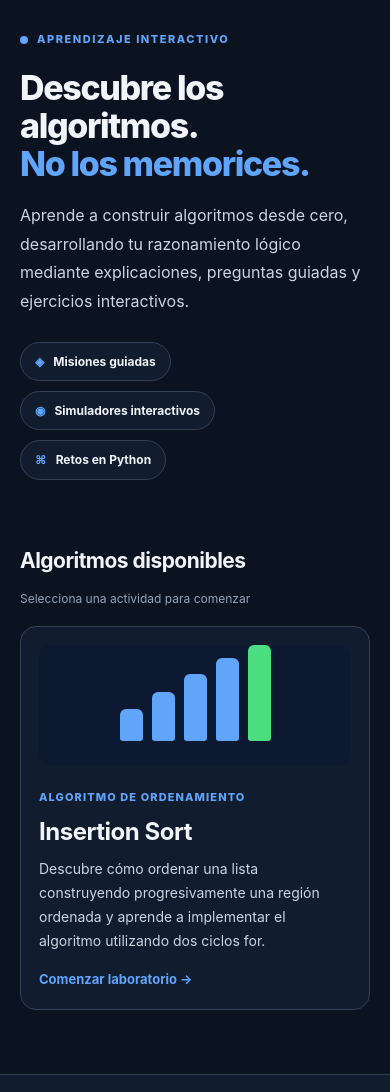
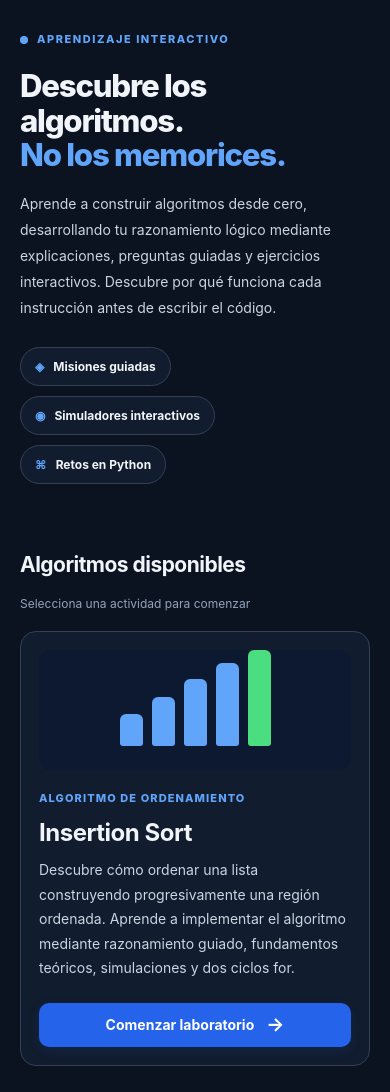
Before and after one commit to HeberRaz/Python-IA, a plain HTML site: page docs/index.html in a window 390 px wide. Shown: the part 100-1192 px from the top of the page. Drawn offline with Linux system fonts and the light colour scheme.

Commit message:
Apariencia de botón en el menu principal

```diff
--- a/docs/index.html
+++ b/docs/index.html
@@ -14,6 +14,8 @@
         content="Aprende algoritmos de programación mediante actividades interactivas, simuladores y retos en Python."
     >
 
+    <meta name="theme-color" content="#0b1220">
+
     <title>Laboratorio de Algoritmos | Python-IA</title>
 
     <link rel="stylesheet" href="./style.css">
@@ -21,15 +23,16 @@
 
 <body>
 
+    <!-- Encabezado principal -->
     <header class="header">
         <div class="header-inner">
 
             <div class="brand">
-                <div class="brand-icon">
+                <div class="brand-icon" aria-hidden="true">
                     { }
                 </div>
 
-                <div>
+                <div class="brand-content">
                     <span class="eyebrow">
                         LABORATORIO DE ALGORITMOS
                     </span>
@@ -49,13 +52,14 @@
 
     <main>
 
-        <section class="hero">
+        <!-- Presentación -->
+        <section class="hero" aria-labelledby="hero-title">
 
             <div class="section-kicker">
                 APRENDIZAJE INTERACTIVO
             </div>
 
-            <h1>
+            <h1 id="hero-title">
                 Descubre los algoritmos.
                 <br>
                 <span>No los memorices.</span>
@@ -63,25 +67,35 @@
 
             <p class="lead">
                 Aprende a construir algoritmos desde cero,
-                desarrollando tu razonamiento lógico
-                mediante explicaciones, preguntas guiadas
-                y ejercicios interactivos.
+                desarrollando tu razonamiento lógico mediante
+                explicaciones, preguntas guiadas y ejercicios
+                interactivos.
+
+                Descubre por qué funciona cada instrucción
+                antes de escribir el código.
             </p>
 
+            <!-- Características del laboratorio -->
             <div class="features">
 
                 <span class="feature">
-                    <span class="feature-symbol">◈</span>
+                    <span class="feature-symbol" aria-hidden="true">
+                        ◈
+                    </span>
                     Misiones guiadas
                 </span>
 
                 <span class="feature">
-                    <span class="feature-symbol">◉</span>
+                    <span class="feature-symbol" aria-hidden="true">
+                        ◉
+                    </span>
                     Simuladores interactivos
                 </span>
 
                 <span class="feature">
-                    <span class="feature-symbol">⌘</span>
+                    <span class="feature-symbol" aria-hidden="true">
+                        ⌘
+                    </span>
                     Retos en Python
                 </span>
 
@@ -89,18 +103,30 @@
 
         </section>
 
-        <section class="activities">
+        <!-- Catálogo de algoritmos -->
+        <section
+            class="activities"
+            aria-labelledby="activities-title"
+        >
 
             <div class="section-heading">
-                <h2>Algoritmos disponibles</h2>
-                <p>Selecciona una actividad para comenzar</p>
+                <h2 id="activities-title">
+                    Algoritmos disponibles
+                </h2>
+
+                <p>
+                    Selecciona una actividad para comenzar
+                </p>
             </div>
 
+            <!-- Tarjeta de Insertion Sort -->
             <a
                 class="course-card"
                 href="./algorithms/insertion-sort/"
+                aria-label="Comenzar laboratorio de Insertion Sort"
             >
 
+                <!-- Visualización decorativa -->
                 <div class="course-visual" aria-hidden="true">
                     <div class="bar"></div>
                     <div class="bar"></div>
@@ -109,24 +135,43 @@
                     <div class="bar"></div>
                 </div>
 
+                <!-- Información de la actividad -->
                 <div class="course-body">
 
                     <span class="course-label">
                         ALGORITMO DE ORDENAMIENTO
                     </span>
 
-                    <h3>Insertion Sort</h3>
+                    <h3>
+                        Insertion Sort
+                    </h3>
 
                     <p>
                         Descubre cómo ordenar una lista
                         construyendo progresivamente una
-                        región ordenada y aprende a
-                        implementar el algoritmo
-                        utilizando dos ciclos for.
+                        región ordenada.
+
+                        Aprende a implementar el algoritmo
+                        mediante razonamiento guiado,
+                        fundamentos teóricos, simulaciones
+                        y dos ciclos for.
                     </p>
 
-                    <span class="open-label">
-                        Comenzar laboratorio →
+                    <!--
+                        Botón visual:
+                        La tarjeta completa es un enlace.
+                        Por eso utilizamos un span y no
+                        un botón dentro de otro enlace.
+                    -->
+                    <span class="course-button">
+                        Comenzar laboratorio
+
+                        <span
+                            class="course-button-arrow"
+                            aria-hidden="true"
+                        >
+                            →
+                        </span>
                     </span>
 
                 </div>
@@ -137,12 +182,17 @@
 
     </main>
 
+    <!-- Pie de página -->
     <footer class="footer">
         <div class="footer-inner">
 
-            <p>Python-IA · Laboratorio de Algoritmos</p>
+            <p>
+                Python-IA · Laboratorio de Algoritmos
+            </p>
 
-            <p>Aprende · Experimenta · Programa</p>
+            <p>
+                Aprende · Experimenta · Programa
+            </p>
 
         </div>
     </footer>
--- a/docs/style.css
+++ b/docs/style.css
@@ -5,13 +5,14 @@
 
    01. Design tokens
    02. Reset y estilos globales
-   03. Header
-   04. Contenido principal
-   05. Presentación y características
-   06. Actividades
-   07. Footer
-   08. Responsive
-   09. Accesibilidad
+   03. Layout y encabezado
+   04. Presentación
+   05. Características
+   06. Catálogo de algoritmos
+   07. Tarjetas y botones
+   08. Footer
+   09. Responsive
+   10. Accesibilidad
    ============================================================ */
 
 
@@ -22,32 +23,34 @@
 :root {
     color-scheme: dark;
 
-    /* Backgrounds */
+    /* Fondos */
     --background: #0b1220;
     --surface: #111c2e;
     --surface-raised: #172840;
+    --surface-visual: #0d1930;
 
-    /* Borders */
+    /* Bordes */
     --border: #334155;
 
-    /* Typography */
+    /* Texto */
     --text: #f1f5f9;
     --muted: #cbd5e1;
     --subtle: #94a3b8;
 
-    /* Accent colors */
+    /* Colores de interacción */
     --accent: #60a5fa;
     --accent-strong: #2563eb;
+    --accent-hover: #1d4ed8;
     --success: #4ade80;
 
     /* Layout */
     --content-width: 1120px;
     --radius: 16px;
 
-    /* Motion */
+    /* Transiciones */
     --transition-fast: 180ms ease;
 
-    /* Fonts */
+    /* Tipografía */
     --font-family:
         -apple-system,
         BlinkMacSystemFont,
@@ -80,6 +83,9 @@ html {
 }
 
 body {
+    display: flex;
+    flex-direction: column;
+
     min-height: 100vh;
     margin: 0;
 
@@ -88,16 +94,13 @@ body {
 
     color: var(--text);
     background: var(--background);
+
+    -webkit-font-smoothing: antialiased;
 }
 
 a {
     color: inherit;
     text-decoration: none;
-}
-
-a:focus-visible {
-    outline: 3px solid var(--accent);
-    outline-offset: 4px;
 }
 
 h1,
@@ -108,13 +111,14 @@ p {
 }
 
 code {
-    font-family: var(--font-mono);
+    padding: 2px 5px;
 
-    padding: 2px 5px;
     border-radius: 4px;
 
     background: var(--surface-raised);
     color: var(--text);
+
+    font-family: var(--font-mono);
 }
 
 ::selection {
@@ -124,7 +128,7 @@ code {
 
 
 /* ============================================================
-   03. HEADER
+   03. LAYOUT Y ENCABEZADO
    ============================================================ */
 
 .header {
@@ -134,8 +138,8 @@ code {
 
 .header-inner {
     display: flex;
+    align-items: center;
     justify-content: space-between;
-    align-items: center;
 
     gap: 16px;
 
@@ -158,6 +162,8 @@ code {
     display: grid;
     place-items: center;
 
+    flex-shrink: 0;
+
     width: 46px;
     height: 46px;
 
@@ -168,6 +174,11 @@ code {
     font-size: 18px;
     font-weight: 700;
     line-height: 1;
+}
+
+.brand-content {
+    display: flex;
+    flex-direction: column;
 }
 
 .eyebrow {
@@ -186,8 +197,8 @@ code {
     margin: 0;
 
     font-size: 20px;
+    font-weight: 700;
     line-height: 1.3;
-    font-weight: 700;
 }
 
 .header-tag {
@@ -202,12 +213,11 @@ code {
     font-weight: 600;
 }
 
-
-/* ============================================================
-   04. CONTENIDO PRINCIPAL
-   ============================================================ */
+/* Contenedor principal */
 
 main {
+    flex: 1;
+
     width: min(
         var(--content-width),
         calc(100% - 40px)
@@ -219,7 +229,7 @@ main {
 
 
 /* ============================================================
-   05. PRESENTACIÓN Y CARACTERÍSTICAS
+   04. PRESENTACIÓN
    ============================================================ */
 
 .section-kicker {
@@ -248,7 +258,7 @@ main {
     background: var(--accent);
 }
 
-h1 {
+.hero h1 {
     margin: 20px 0 18px;
 
     font-size: clamp(34px, 5vw, 52px);
@@ -258,7 +268,7 @@ h1 {
     line-height: 1.12;
 }
 
-h1 span {
+.hero h1 span {
     color: var(--accent);
 }
 
@@ -269,10 +279,13 @@ h1 span {
     color: var(--muted);
 
     font-size: 16px;
-    line-height: 1.8;
+    line-height: 1.85;
 }
 
-/* Feature badges */
+
+/* ============================================================
+   05. CARACTERÍSTICAS
+   ============================================================ */
 
 .features {
     display: flex;
@@ -285,8 +298,8 @@ h1 span {
 .feature {
     display: inline-flex;
     align-items: center;
+    gap: 9px;
 
-    gap: 9px;
     padding: 9px 14px;
 
     border: 1px solid var(--border);
@@ -304,15 +317,13 @@ h1 span {
 
 
 /* ============================================================
-   06. ACTIVIDADES
+   06. CATÁLOGO DE ALGORITMOS
    ============================================================ */
-
-/* Section heading */
 
 .section-heading {
     display: flex;
+    align-items: baseline;
     justify-content: space-between;
-    align-items: baseline;
 
     gap: 12px;
     margin: 64px 0 18px;
@@ -332,7 +343,10 @@ h1 span {
     font-size: 12px;
 }
 
-/* Course card */
+
+/* ============================================================
+   07. TARJETAS DE ACTIVIDADES
+   ============================================================ */
 
 .course-card {
     display: flex;
@@ -349,7 +363,8 @@ h1 span {
     transition:
         border-color var(--transition-fast),
         transform var(--transition-fast),
-        background var(--transition-fast);
+        background var(--transition-fast),
+        box-shadow var(--transition-fast);
 }
 
 .course-card:hover {
@@ -357,34 +372,39 @@ h1 span {
     border-color: var(--accent);
 
     transform: translateY(-2px);
+
+    box-shadow:
+        0 12px 28px rgba(0, 0, 0, 0.15);
 }
 
-/* Course visualization */
+/* Visualización de barras */
 
 .course-visual {
     display: flex;
+    align-items: flex-end;
     justify-content: center;
-    align-items: flex-end;
+
+    flex-shrink: 0;
 
     gap: 9px;
     padding: 24px 14px;
 
     width: 180px;
-    min-width: 180px;
     height: 120px;
 
     border-radius: 12px;
-
-    background: #0d1930;
+    background: var(--surface-visual);
 }
-
-/* Sorting bars */
 
 .bar {
     width: 23px;
 
     border-radius: 6px 6px 3px 3px;
     background: var(--accent);
+
+    transition:
+        height var(--transition-fast),
+        transform var(--transition-fast);
 }
 
 .bar:nth-child(1) {
@@ -408,7 +428,11 @@ h1 span {
     background: var(--success);
 }
 
-/* Course content */
+.course-card:hover .bar {
+    transform: translateY(-3px);
+}
+
+/* Información del algoritmo */
 
 .course-body {
     flex: 1;
@@ -435,30 +459,82 @@ h1 span {
 }
 
 .course-body p {
+    max-width: 700px;
     margin: 0;
 
     color: var(--muted);
 
     font-size: 14px;
-    line-height: 1.7;
-}
-
-.open-label {
-    display: inline-flex;
-    align-items: center;
-
-    gap: 7px;
-    margin-top: 16px;
-
-    color: var(--accent);
-
-    font-size: 13px;
-    font-weight: 750;
+    line-height: 1.75;
 }
 
 
 /* ============================================================
-   07. FOOTER
+   BOTÓN VISUAL DE ACCESO
+   ============================================================ */
+
+/*
+ * La tarjeta completa es un enlace.
+ * Este componente es un span con apariencia
+ * de botón, no un botón HTML anidado.
+ */
+
+.course-button {
+    display: inline-flex;
+    align-items: center;
+    justify-content: center;
+    gap: 12px;
+
+    min-height: 44px;
+
+    margin-top: 22px;
+    padding: 12px 22px;
+
+    border-radius: 10px;
+
+    background: var(--accent-strong);
+    color: #ffffff;
+
+    font-size: 14px;
+    font-weight: 750;
+    line-height: 1.3;
+
+    box-shadow:
+        0 4px 12px rgba(37, 99, 235, 0.12);
+
+    transition:
+        background var(--transition-fast),
+        transform var(--transition-fast),
+        box-shadow var(--transition-fast);
+}
+
+.course-card:hover .course-button,
+.course-card:focus-visible .course-button {
+    background: var(--accent-hover);
+
+    transform: translateY(-2px);
+
+    box-shadow:
+        0 6px 18px rgba(37, 99, 235, 0.3);
+}
+
+.course-button-arrow {
+    display: inline-block;
+
+    font-size: 19px;
+    line-height: 1;
+
+    transition: transform var(--transition-fast);
+}
+
+.course-card:hover .course-button-arrow,
+.course-card:focus-visible .course-button-arrow {
+    transform: translateX(4px);
+}
+
+
+/* ============================================================
+   08. FOOTER
    ============================================================ */
 
 .footer {
@@ -468,8 +544,9 @@ h1 span {
 
 .footer-inner {
     display: flex;
+    align-items: center;
     justify-content: space-between;
-    align-items: center;
+    flex-wrap: wrap;
 
     gap: 16px;
 
@@ -491,7 +568,7 @@ h1 span {
 
 
 /* ============================================================
-   08. RESPONSIVE
+   09. RESPONSIVE
    ============================================================ */
 
 @media (max-width: 640px) {
@@ -504,6 +581,14 @@ h1 span {
         padding: 48px 0 64px;
     }
 
+    .hero h1 {
+        font-size: clamp(30px, 8vw, 42px);
+    }
+
+    .lead {
+        font-size: 14px;
+    }
+
     .section-heading {
         align-items: flex-start;
         flex-direction: column;
@@ -513,12 +598,17 @@ h1 span {
         flex-direction: column;
         align-items: stretch;
 
+        gap: 20px;
         padding: 18px;
     }
 
     .course-visual {
         width: 100%;
         min-width: 0;
+    }
+
+    .course-button {
+        width: 100%;
     }
 
     .footer-inner {
@@ -529,10 +619,47 @@ h1 span {
     }
 }
 
+@media (max-width: 380px) {
+
+    .header-inner {
+        width: calc(100% - 28px);
+    }
+
+    .brand-icon {
+        width: 40px;
+        height: 40px;
+    }
+
+    .eyebrow {
+        font-size: 9px;
+    }
+
+    .brand-title {
+        font-size: 18px;
+    }
+
+    main {
+        width: calc(100% - 28px);
+    }
+
+    .course-body h3 {
+        font-size: 22px;
+    }
+
+    .course-button {
+        padding: 12px;
+    }
+}
+
 
 /* ============================================================
-   09. ACCESIBILIDAD
+   10. ACCESIBILIDAD
    ============================================================ */
+
+.course-card:focus-visible {
+    outline: 3px solid var(--accent);
+    outline-offset: 4px;
+}
 
 @media (prefers-reduced-motion: reduce) {
 
```
